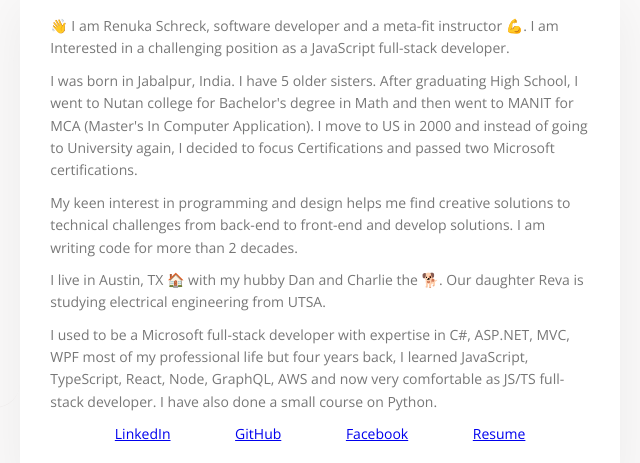
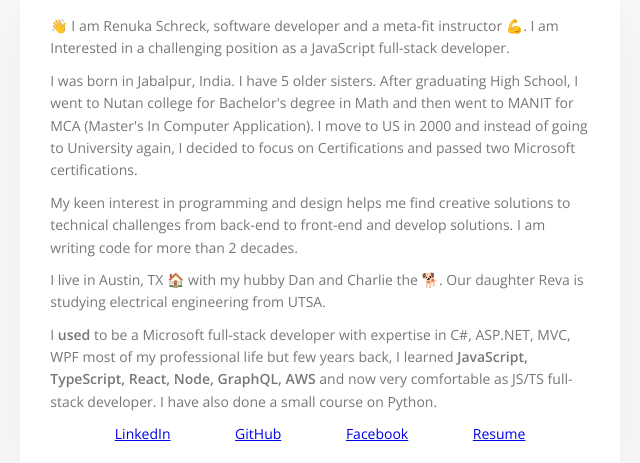
Before and after one commit to rschreck/html-sass-css, a website: page index.html in a window 1280 px wide. Shown: the part 257-720 px from the top of the page, 590-1230 px from the left. Drawn offline with nearby package versions, Linux system fonts and the light colour scheme.

Commit message:
fixed sentences

```diff
--- a/index.html
+++ b/index.html
@@ -123,8 +123,8 @@
                   graduating High School, I went to Nutan college for Bachelor's
                   degree in Math and then went to MANIT for MCA (Master's In
                   Computer Application). I move to US in 2000 and instead of
-                  going to University again, I decided to focus Certifications
-                  and passed two Microsoft certifications.
+                  going to University again, I decided to focus on
+                  Certifications and passed two Microsoft certifications.
                 </p>
                 <p class="paragraph">
                   My keen interest in programming and design helps me find
@@ -138,11 +138,14 @@
                   UTSA.
                 </p>
                 <p class="paragraph">
-                  I used to be a Microsoft full-stack developer with expertise
-                  in C#, ASP.NET, MVC, WPF most of my professional life but four
-                  years back, I learned JavaScript, TypeScript, React, Node,
-                  GraphQL, AWS and now very comfortable as JS/TS full-stack
-                  developer. I have also done a small course on Python.
+                  I <strong>used</strong> to be a Microsoft full-stack developer
+                  with expertise in C#, ASP.NET, MVC, WPF most of my
+                  professional life but few years back, I learned
+                  <strong
+                    >JavaScript, TypeScript, React, Node, GraphQL, AWS
+                  </strong>
+                  and now very comfortable as JS/TS full-stack developer. I have
+                  also done a small course on Python.
                 </p>
                 <div class="intro__link">
                   <a
```
